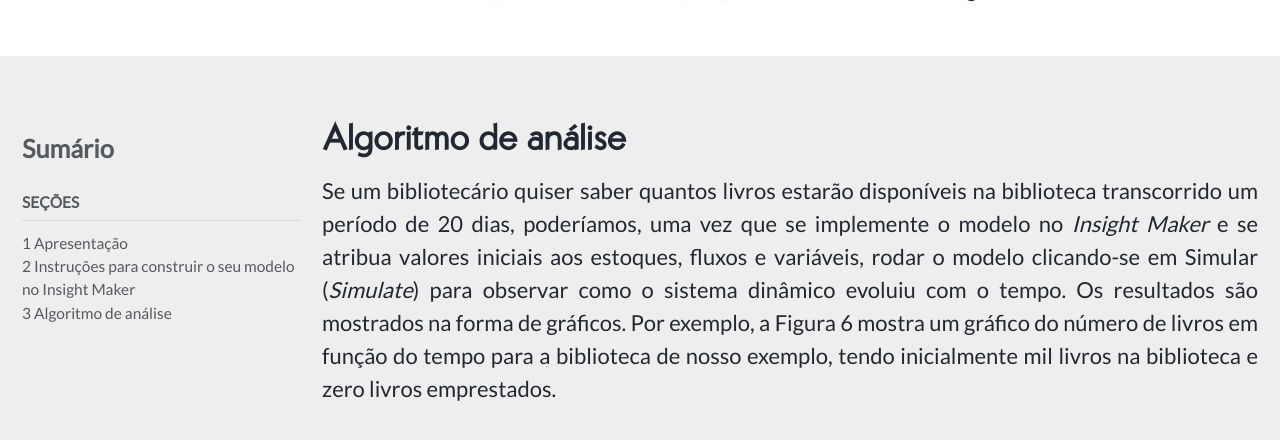
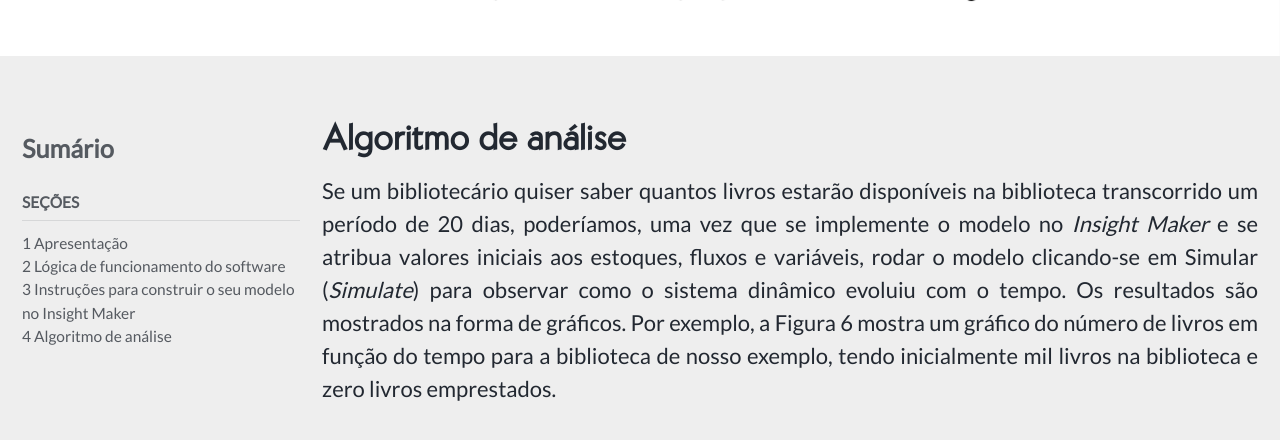
Before and after one commit to milenalauschner/MM, a Jekyll site: the page built from _pages/algoritmo.md, in a window 1280 px wide and 900 px high, scrolled down 306 px. Shown: the top 440 px of the window. Built offline with Jekyll 4.4.1, drawn with Linux system fonts in a browser that asks for light colours; cached includes are drawn as plain includes; nearby versions of some CDN libraries; comment, search, counter and statistics services are not loaded.

Commit message:
Update navigation.yml

```diff
--- a/_data/navigation.yml
+++ b/_data/navigation.yml
@@ -5,7 +5,9 @@ blogroll:
       children:
         - title: "1 Apresentação"
           url: https://milenalauschner.github.io/MM/apresentação/
-        - title: "2 Instruções para construir o seu modelo no Insight Maker"
+        - title: "2 Lógica de funcionamento do software"
+          url: https://milenalauschner.github.io/MM/funcionamento/
+        - title: "3 Instruções para construir o seu modelo no Insight Maker"
           url: https://milenalauschner.github.io/MM/instruções/
-        - title: "3 Algoritmo de análise"
+        - title: "4 Algoritmo de análise"
           url: https://milenalauschner.github.io/MM/algoritmo/
```
